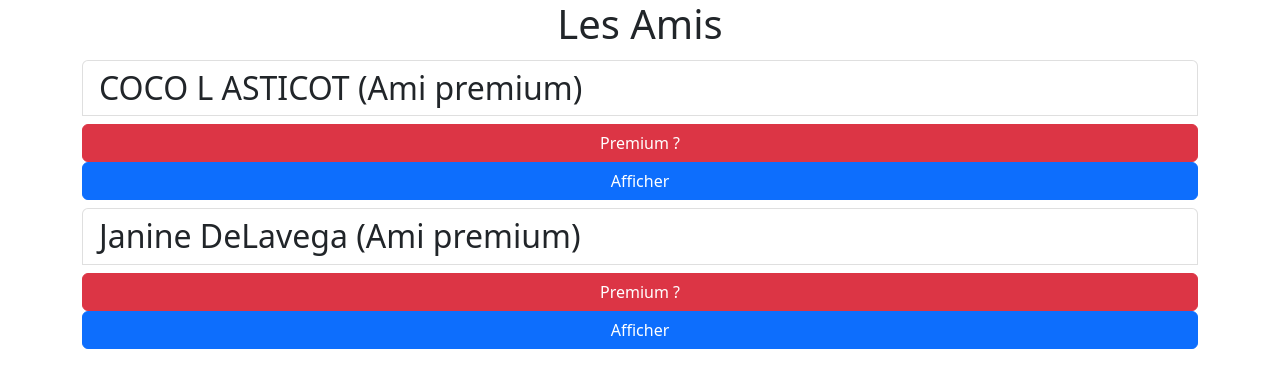
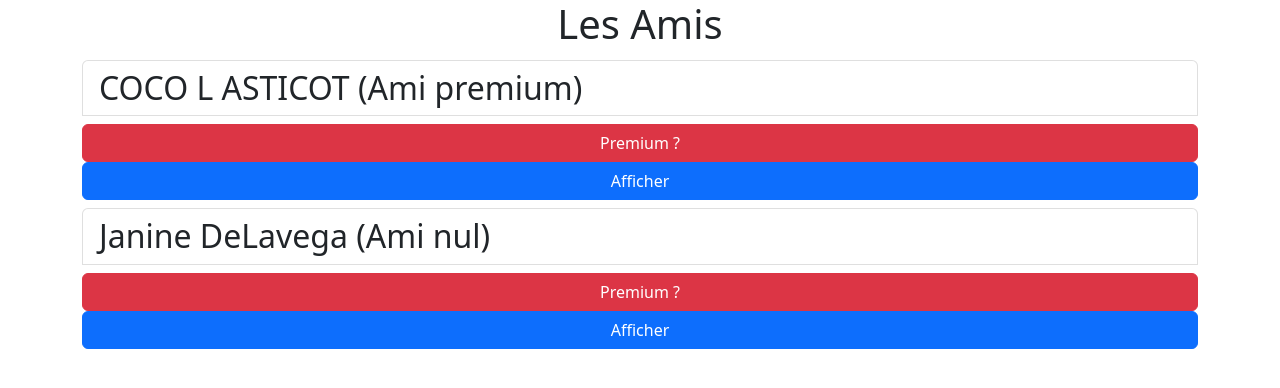
Before and after one commit to laetitiaDEL/vue-cli_cda, a Vue app: page / in a window 1280 px wide. Shown: the top 388 px of the page. Built offline with nearby package versions, Linux system fonts and the light colour scheme.

Commit message:
component commu

```diff
--- a/src/App.vue
+++ b/src/App.vue
@@ -2,7 +2,7 @@
   <!-- <div class="container"> -->
     <h1 class="text-center">Les Amis</h1>
     <ul class="list-group">
-      <un-ami v-for="unAmi in lesAmis" v-bind:key="unAmi.id" v-bind:leNom="unAmi.name" v-bind:lePhone="unAmi.phone" v-bind:leMail="unAmi.email" v-bind:premium=true></un-ami>
+      <un-ami v-for="unAmi in lesAmis" v-bind:key="unAmi.id" v-bind:leNom="unAmi.name" v-bind:lePhone="unAmi.phone" v-bind:leMail="unAmi.email" v-bind:premium="unAmi.premium" v-on:mon-event-premium="afficherStatusPremium()"></un-ami>
       <!--<un-ami leNom="Gérard Menvuça" lePhone="0987654" leMail="gérard@menvuca.com" premium="0"></un-ami>
       <un-ami lePhone="0987654" leMail="gérard@menvuca.com" premium="1000"></un-ami>-->
     </ul>
@@ -19,15 +19,24 @@ export default{
             name: 'COCO L ASTICOT',
             phone: '01234 5678 991',
             email: 'coco@lasticot.com',
+            premium: true
         },
         {
             id: 'janine',
             name: 'Janine DeLavega',
             phone: '09876 543 221',
             email: 'janine@delavega.com',
+            premium: false
+
         },
-    ],
+      ],
     }
   },
+
+  methods:{
+    afficherStatusPremium(){
+      console.log("ça affiche des trucs !");
+    }
+  }
 }
 </script>
--- a/src/components/UnAmi.vue
+++ b/src/components/UnAmi.vue
@@ -58,7 +58,8 @@ export default {
             this.detailsVisibles = !this.detailsVisibles;
         },
         afficherPremium(){
-            this.premiumData = !this.premiumData;
+            //this.premiumData = !this.premiumData;
+            this.$emit("mon-event-premium");
         }
     },
 }
```
